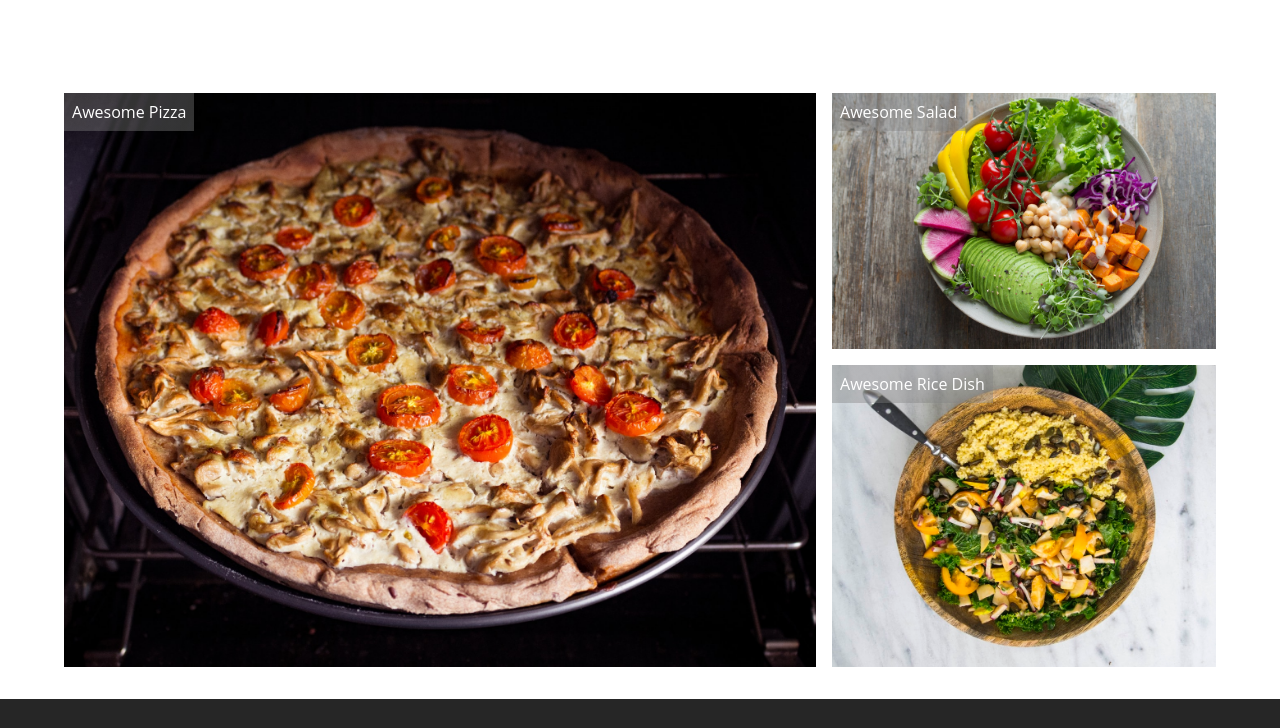
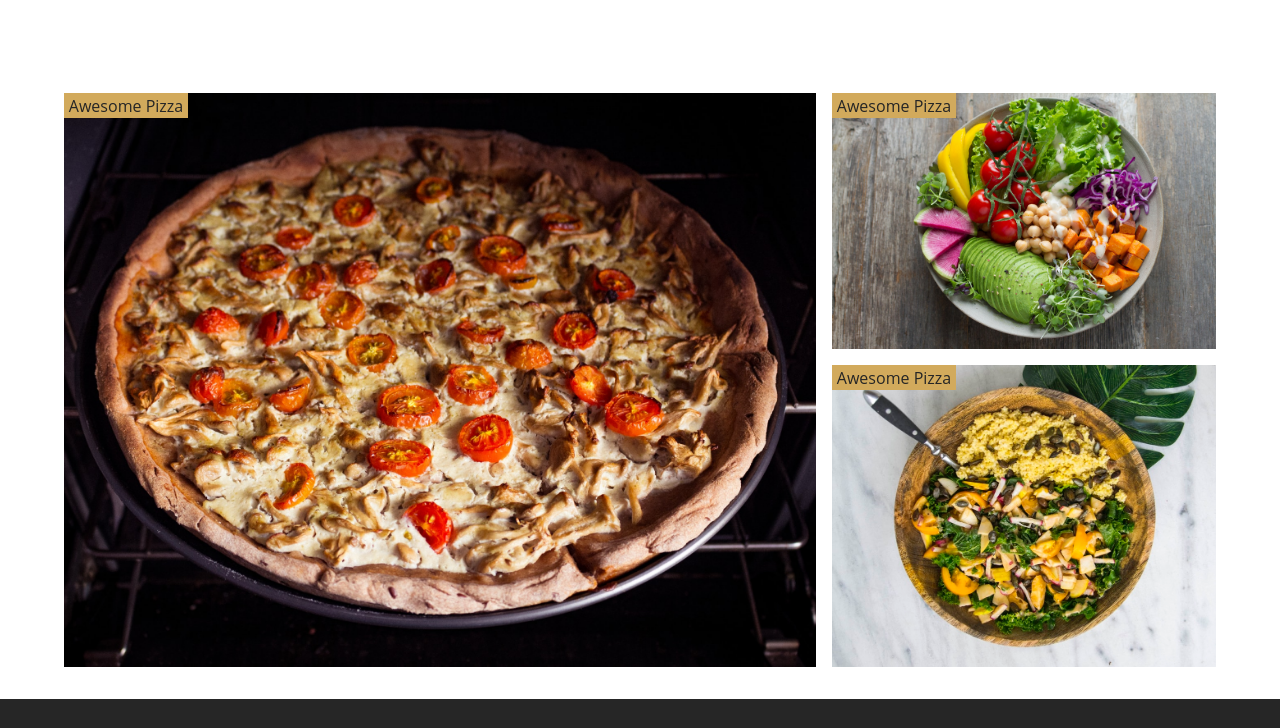
Before and after one commit to mwptje/gatsby-course-restaurant-site, a Gatsby site: page / in a window 1280 px wide. Shown: the part 1189-1917 px from the top of the page. Built offline with nearby package versions, Linux system fonts and the light colour scheme; Gatsby itself is replaced by a stand-in of ours.

Commit message:
added multi gallery

```diff
--- /dev/null
+++ b/src/components/HomePageComponents/GalleryMulti.js
@@ -0,0 +1,88 @@
+import React from "react"
+import styled from "styled-components"
+import { StaticQuery, graphql } from "gatsby"
+import { styles, Section } from "../../utils"
+import Img from "gatsby-image"
+
+const GET_IMAGES = graphql`
+  {
+    getImages: allFile(filter: { relativeDirectory: { eq: "homeGallery" } }) {
+      edges {
+        node {
+          childImageSharp {
+            fluid(maxWidth: 500) {
+              ...GatsbyImageSharpFluid_tracedSVG
+            }
+          }
+        }
+      }
+    }
+  }
+`
+
+export default function GalleryMulti() {
+  return (
+    <StaticQuery
+      query={GET_IMAGES}
+      render={data => {
+        const images = data.getImages.edges
+
+        return (
+          <Section>
+            <GalleryWrapper>
+              {images.map(({ node }, index) => {
+                return (
+                  <div key={index} className={`item item-${index + 1}`}>
+                    <Img fluid={node.childImageSharp.fluid} />
+                    <p className="info">awesome pizza</p>
+                  </div>
+                )
+              })}
+            </GalleryWrapper>
+          </Section>
+        )
+      }}
+    />
+  )
+}
+
+const GalleryWrapper = styled.div`
+  display: grid;
+  grid-template-columns: auto;
+  grid-row-gap: 1rem;
+  .item {
+    position: relative;
+  }
+  .info {
+    position: absolute;
+    top: 0;
+    left: 0;
+    background: ${styles.colors.mainYellow};
+    padding: 0.1rem 0.3rem;
+    text-transform: capitalize;
+  }
+  @media (min-width: 576px) {
+    grid-template-columns: 1fr 1fr;
+    grid-column-gap: 1rem;
+  }
+  @media (min-width: 768px) {
+    grid-template-columns: repeat(3, 1fr);
+  }
+  @media (min-width: 992px) {
+    .gatsby-image-wrapper {
+      height: 100%;
+    }
+    grid-template-areas:
+      "one one two two"
+      "one one three three";
+    .item-1 {
+      grid-area: one;
+    }
+    .item-2 {
+      grid-area: two;
+    }
+    .item-3 {
+      grid-area: three;
+    }
+  }
+`
--- a/src/pages/index.js
+++ b/src/pages/index.js
@@ -4,7 +4,7 @@ import SEO from "../components/seo"
 import { HomeHeader, Banner, BannerButton } from "../utils"
 import img from "../images/bcg/homeBcg.jpeg"
 import QuickInfo from "../components/HomePageComponents/QuickInfo"
-import Gallery from "../components/HomePageComponents/Gallery"
+import GalleryMulti from "../components/HomePageComponents/GalleryMulti"
 
 const IndexPage = () => (
   <Layout>
@@ -15,7 +15,7 @@ const IndexPage = () => (
       </Banner>
     </HomeHeader>
     <QuickInfo />
-    <Gallery />
+    <GalleryMulti />
   </Layout>
 )
 
```
